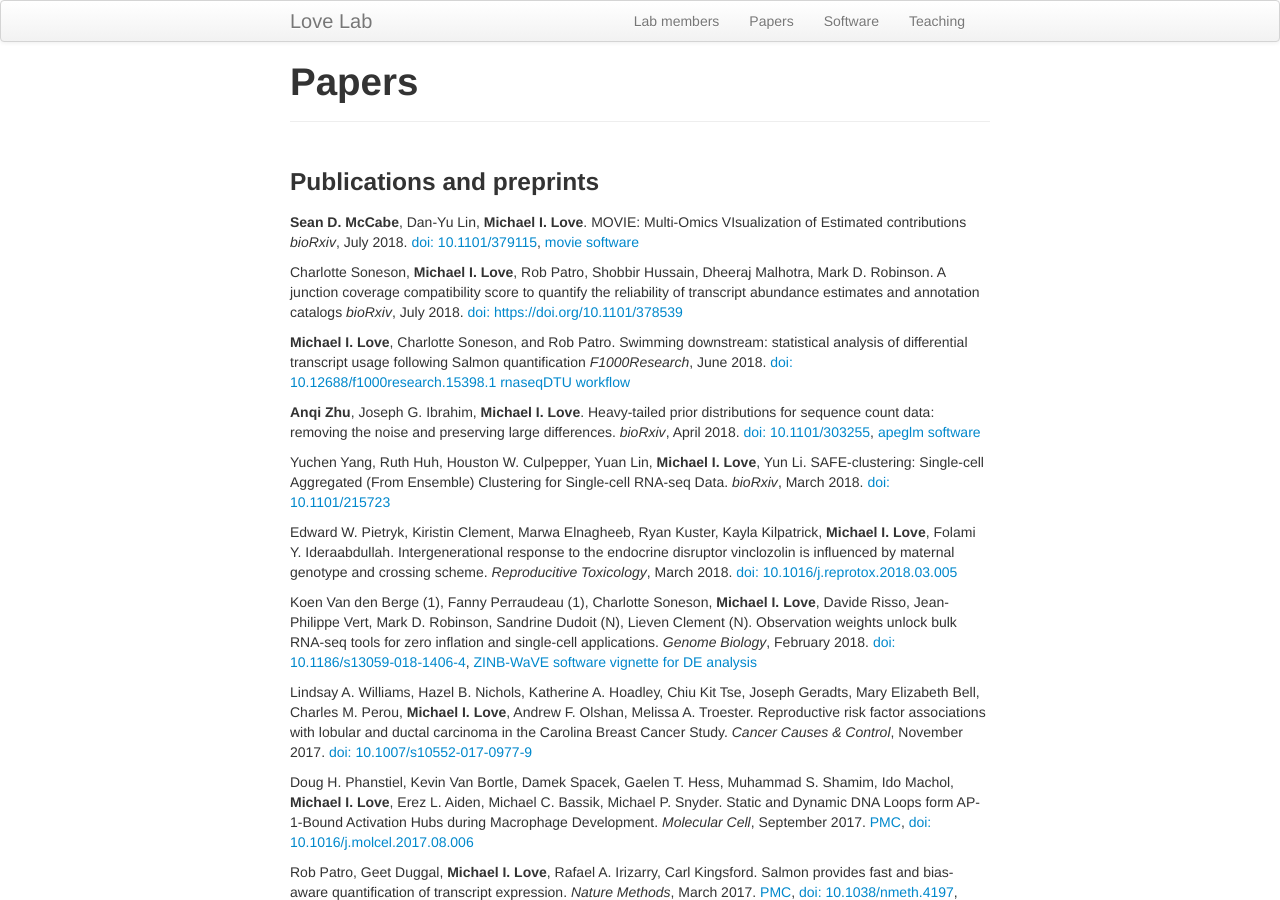
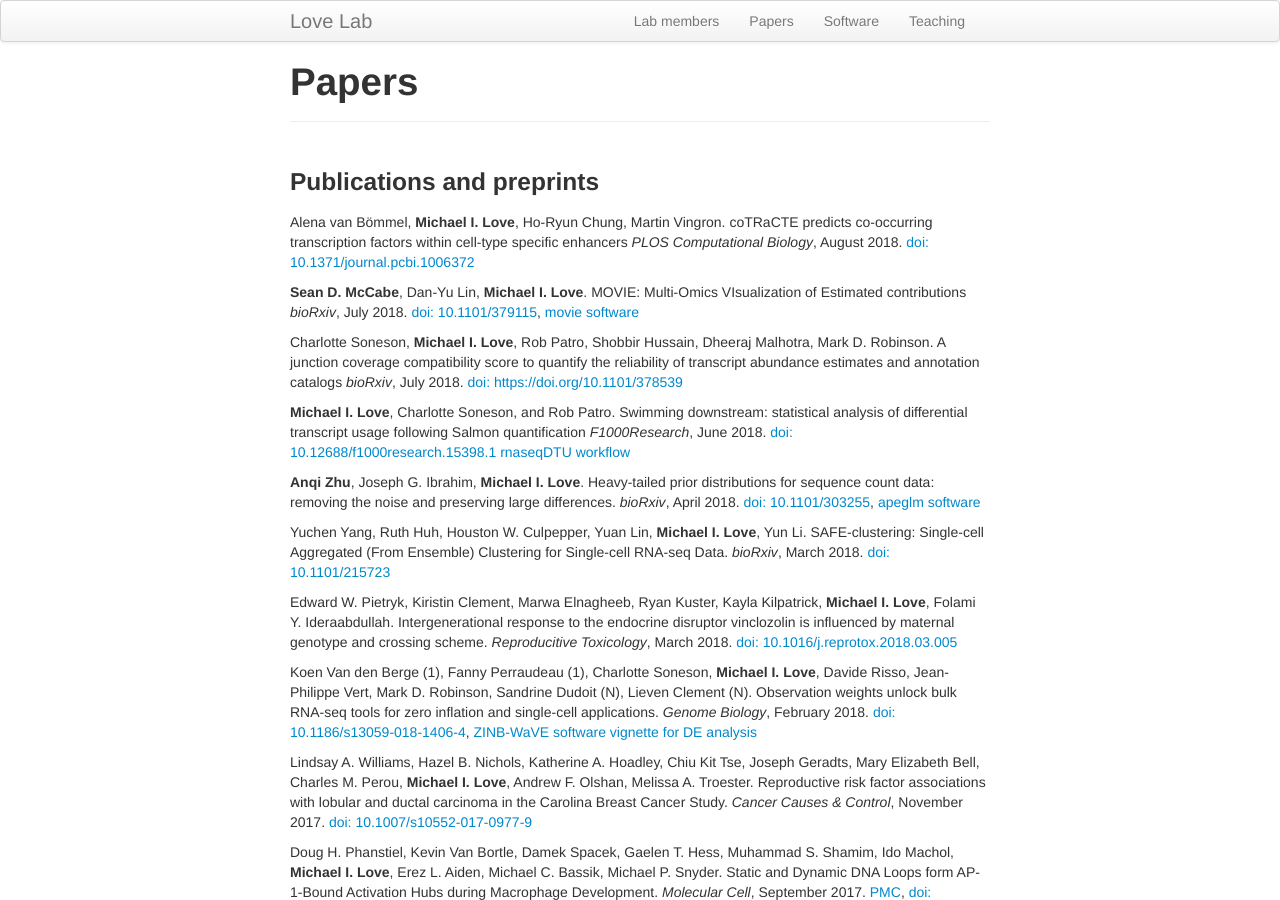
Before and after one commit to mikelove/mikelove.github.io, a Jekyll site: the page built from pages/papers.md, in a window 1280 px wide and 900 px high. Built offline with Jekyll 4.4.1, drawn with Linux system fonts in a browser that asks for light colours.

Commit message:
add coTRaCTE

```diff
--- a/pages/papers.md
+++ b/pages/papers.md
@@ -4,6 +4,11 @@ title: "Papers"
 ---
 
 ### Publications and preprints
+
+Alena van Bömmel, **Michael I. Love**, Ho-Ryun Chung, Martin Vingron.
+coTRaCTE predicts co-occurring transcription factors within cell-type specific enhancers
+*PLOS Computational Biology*, August 2018.
+[doi: 10.1371/journal.pcbi.1006372](https://doi.org/10.1371/journal.pcbi.1006372)
 
 **Sean D. McCabe**, Dan-Yu Lin, **Michael I. Love**.
 MOVIE: Multi-Omics VIsualization of Estimated contributions
```
